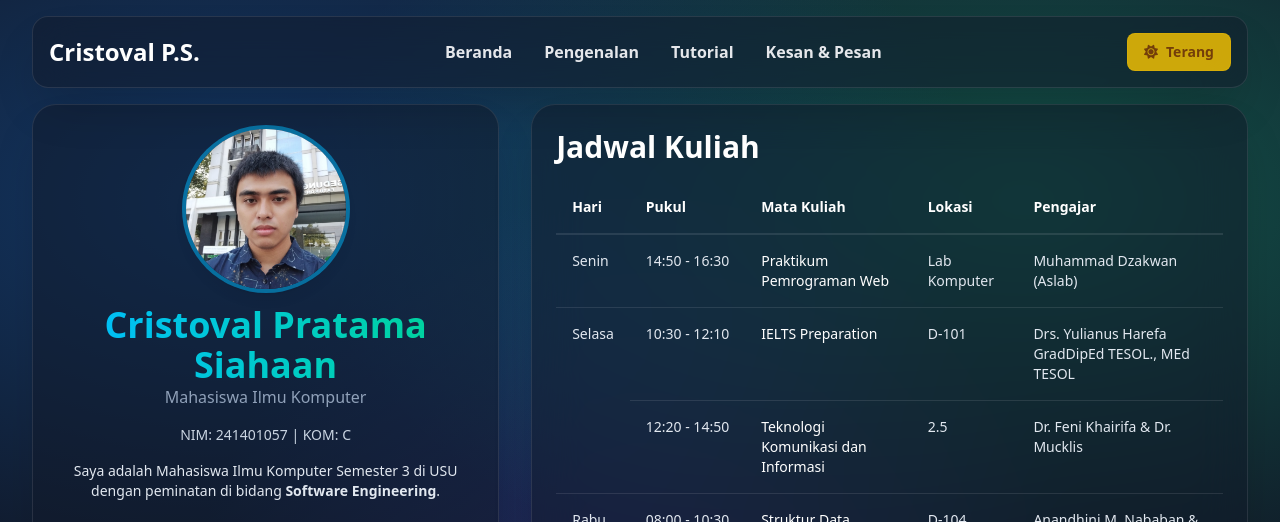
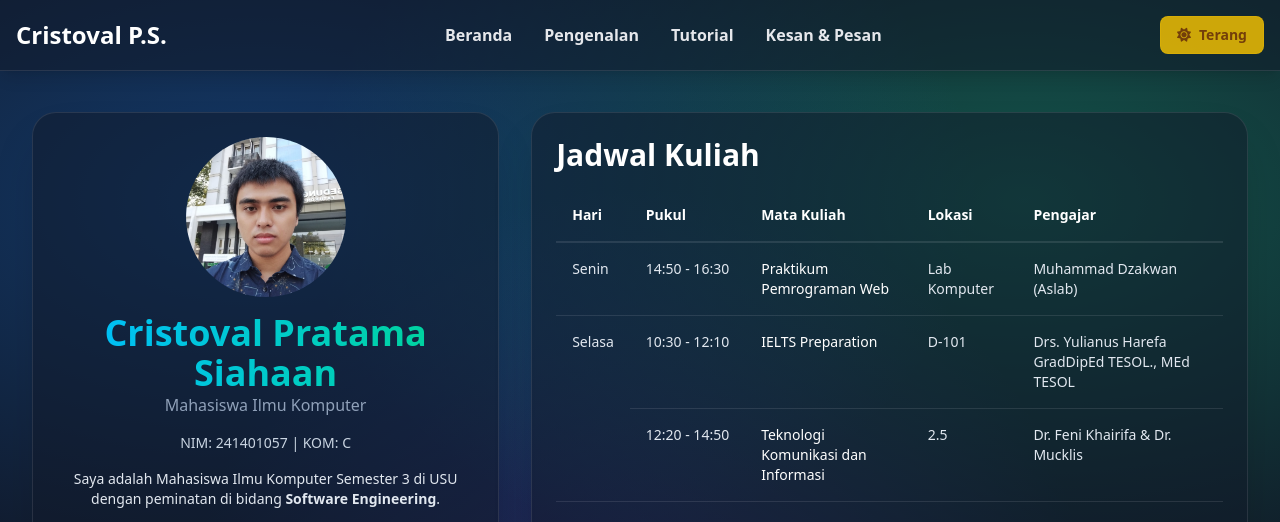
Before and after one commit to Fu115tackHero/UTS-PEMROGRAMAN-WEB, a website: page index.html in a window 1280 px wide. Shown: the top 522 px of the page. Drawn offline with Linux system fonts and the light colour scheme.

Commit message:
update nav bar

```diff
--- a/index.html
+++ b/index.html
@@ -18,10 +18,8 @@
   </head>
   <body class="text-slate-200">
     <div class="aurora-background"></div>
-
-    <div class="relative min-h-screen">
     <nav
-        class="sticky top-4 z-50 mx-4 md:mx-8 bg-gray-900/50 dark:bg-gray-900/50 backdrop-blur-xl shadow-2xl shadow-black/20 rounded-2xl border border-white/10 dark:border-white/10 fade-in-up"
+      class="fixed top-0 left-0 right-0 z-50 bg-gray-900/50 backdrop-blur-xl shadow-lg border-b border-white/10 fade-in-up"
     >
       <div class="container mx-auto flex justify-between items-center p-4">
         <a href="index.html" class="text-2xl font-bold text-white"
@@ -36,9 +34,7 @@
             >
           </li>
           <li>
-              <a
-                href="pengenalan.html"
-                class="hover:text-white transition-colors"
+            <a href="pengenalan.html" class="hover:text-white transition-colors"
               >Pengenalan</a
             >
           </li>
@@ -58,7 +54,7 @@
         <div id="darkModeToggleContainer"></div>
       </div>
     </nav>
-
+    <div class="relative min-h-screen pt-20">
       <main class="container mx-auto p-4 md:p-8">
         <div class="grid grid-cols-1 lg:grid-cols-5 gap-8">
           <div class="lg:col-span-2 fade-in-up" style="animation-delay: 200ms">
```
Also changed, not shown: kesan-pesan.html (+3 -6 lines), pengenalan.html (+3 -6 lines), tutorial.html (+3 -6 lines), output.css. Lines whose indentation alone changed are shown as unchanged.
